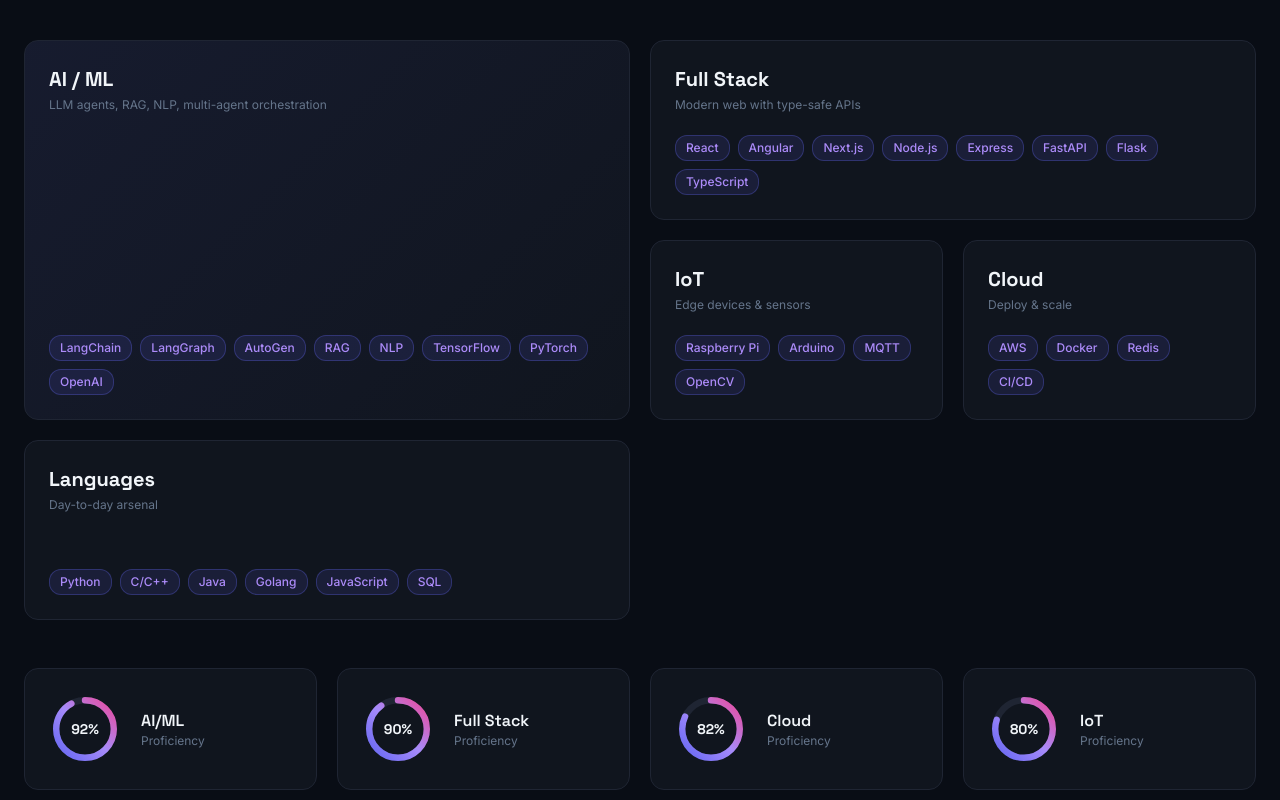
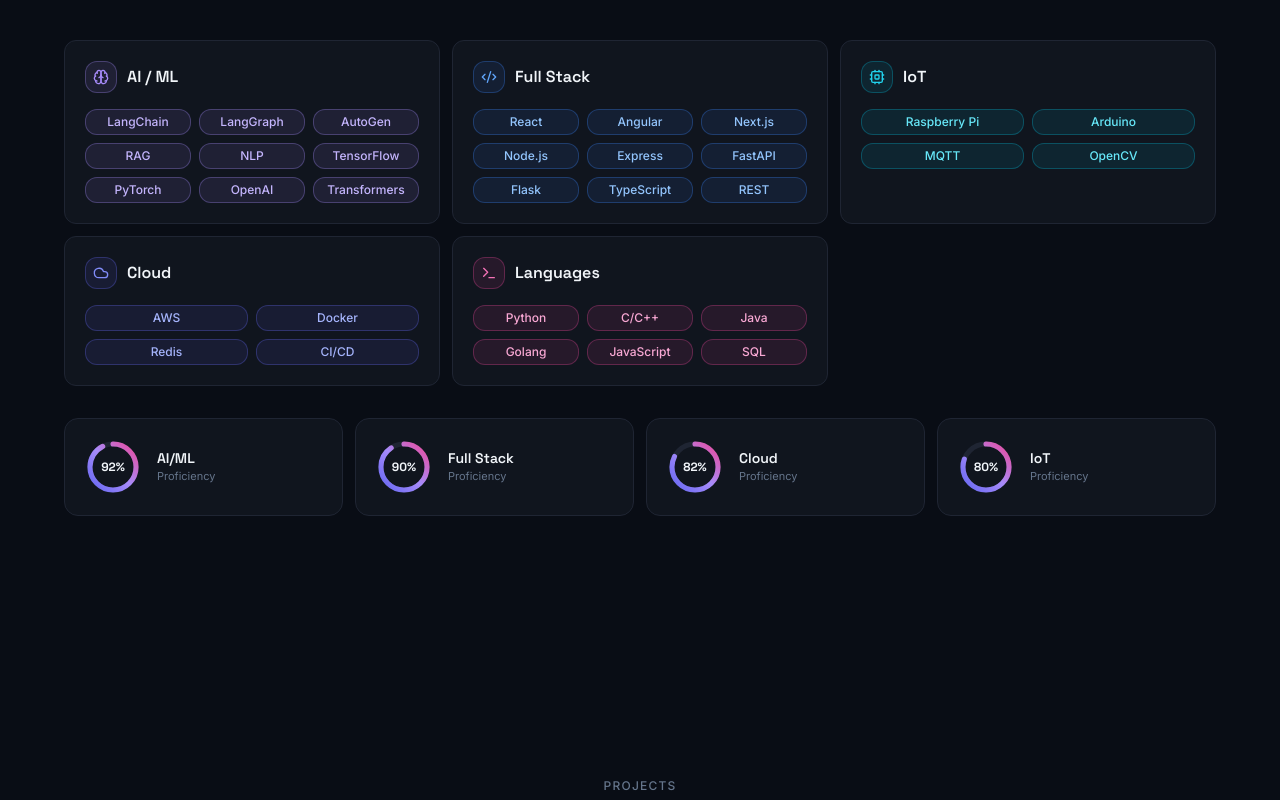
Before and after one commit to DarshaK1Just/darshak-ai-nexus, a React (Vite) app: page / in a window 1280 px wide. Shown: the part 1700-2500 px from the top of the page. Built offline with nearby package versions, Linux system fonts and the light colour scheme.

Commit message:
Changes
Co-authored-by: DarshaK1Just <88178092+DarshaK1Just@users.noreply.github.com>

```diff
--- a/src/components/SkillsSection.tsx
+++ b/src/components/SkillsSection.tsx
@@ -1,44 +1,86 @@
 import { useReveal, useInViewOnce } from '@/hooks/use-reveal';
 import { useEffect, useState } from 'react';
+import { Brain, Code2, Cpu, Cloud, Terminal } from 'lucide-react';
 
-const groups = [
+type Tone = 'violet' | 'blue' | 'cyan' | 'indigo' | 'pink';
+
+const groups: {
+  key: string;
+  title: string;
+  icon: any;
+  tone: Tone;
+  cols: string;
+  skills: string[];
+}[] = [
   {
     key: 'ai',
     title: 'AI / ML',
-    desc: 'LLM agents, RAG, NLP, multi-agent orchestration',
-    skills: ['LangChain', 'LangGraph', 'AutoGen', 'RAG', 'NLP', 'TensorFlow', 'PyTorch', 'OpenAI'],
-    span: 'lg:col-span-2 lg:row-span-2',
-    tint: 'rgba(99,102,241,0.08)',
+    icon: Brain,
+    tone: 'violet',
+    cols: 'grid-cols-3',
+    skills: ['LangChain', 'LangGraph', 'AutoGen', 'RAG', 'NLP', 'TensorFlow', 'PyTorch', 'OpenAI', 'Transformers'],
   },
   {
     key: 'fs',
     title: 'Full Stack',
-    desc: 'Modern web with type-safe APIs',
-    skills: ['React', 'Angular', 'Next.js', 'Node.js', 'Express', 'FastAPI', 'Flask', 'TypeScript'],
-    span: 'lg:col-span-2',
+    icon: Code2,
+    tone: 'blue',
+    cols: 'grid-cols-3',
+    skills: ['React', 'Angular', 'Next.js', 'Node.js', 'Express', 'FastAPI', 'Flask', 'TypeScript', 'REST'],
   },
   {
     key: 'iot',
     title: 'IoT',
-    desc: 'Edge devices & sensors',
+    icon: Cpu,
+    tone: 'cyan',
+    cols: 'grid-cols-2',
     skills: ['Raspberry Pi', 'Arduino', 'MQTT', 'OpenCV'],
-    span: '',
   },
   {
     key: 'cloud',
     title: 'Cloud',
-    desc: 'Deploy & scale',
+    icon: Cloud,
+    tone: 'indigo',
+    cols: 'grid-cols-2',
     skills: ['AWS', 'Docker', 'Redis', 'CI/CD'],
-    span: '',
   },
   {
     key: 'lang',
     title: 'Languages',
-    desc: 'Day-to-day arsenal',
+    icon: Terminal,
+    tone: 'pink',
+    cols: 'grid-cols-3',
     skills: ['Python', 'C/C++', 'Java', 'Golang', 'JavaScript', 'SQL'],
-    span: 'lg:col-span-2',
   },
 ];
+
+const toneStyles: Record<Tone, { bg: string; border: string; text: string; glow: string; icon: string }> = {
+  violet: { bg: 'rgba(167,139,250,0.10)', border: 'rgba(167,139,250,0.30)', text: '#C4B5FD', glow: 'rgba(167,139,250,0.45)', icon: '#A78BFA' },
+  blue: { bg: 'rgba(59,130,246,0.10)', border: 'rgba(59,130,246,0.30)', text: '#93C5FD', glow: 'rgba(59,130,246,0.45)', icon: '#60A5FA' },
+  cyan: { bg: 'rgba(6,182,212,0.10)', border: 'rgba(6,182,212,0.30)', text: '#67E8F9', glow: 'rgba(6,182,212,0.45)', icon: '#22D3EE' },
+  indigo: { bg: 'rgba(99,102,241,0.10)', border: 'rgba(99,102,241,0.30)', text: '#A5B4FC', glow: 'rgba(99,102,241,0.45)', icon: '#818CF8' },
+  pink: { bg: 'rgba(236,72,153,0.10)', border: 'rgba(236,72,153,0.30)', text: '#F9A8D4', glow: 'rgba(236,72,153,0.45)', icon: '#F472B6' },
+};
+
+function TechTag({ label, tone }: { label: string; tone: Tone }) {
+  const t = toneStyles[tone];
+  return (
+    <span
+      className="inline-flex items-center justify-center px-2.5 py-1 rounded-md text-xs font-medium transition-all duration-200 cursor-default"
+      style={{ background: t.bg, border: `1px solid ${t.border}`, color: t.text }}
+      onMouseEnter={(e) => {
+        (e.currentTarget as HTMLSpanElement).style.boxShadow = `0 0 14px ${t.glow}`;
+        (e.currentTarget as HTMLSpanElement).style.transform = 'translateY(-1px)';
+      }}
+      onMouseLeave={(e) => {
+        (e.currentTarget as HTMLSpanElement).style.boxShadow = '';
+        (e.currentTarget as HTMLSpanElement).style.transform = '';
+      }}
+    >
+      {label}
+    </span>
+  );
+}
 
 const topSkills = [
   { name: 'AI/ML', value: 92 },
@@ -68,8 +110,8 @@ function Ring({ value, label, idx }: { value: number; label: string; idx: number
   const offset = c - (v / 100) * c;
 
   return (
-    <div ref={ref} className="card-surface p-5 flex items-center gap-4" style={{ transitionDelay: `${idx * 80}ms` }}>
-      <div className="relative w-20 h-20">
+    <div ref={ref} className="card-surface p-4 flex items-center gap-3" style={{ transitionDelay: `${idx * 80}ms` }}>
+      <div className="relative w-16 h-16 shrink-0">
         <svg viewBox="0 0 100 100" className="w-full h-full -rotate-90">
           <defs>
             <linearGradient id={`g-${idx}`} x1="0" x2="1" y1="0" y2="1">
@@ -79,25 +121,15 @@ function Ring({ value, label, idx }: { value: number; label: string; idx: number
             </linearGradient>
           </defs>
           <circle cx="50" cy="50" r={r} stroke="hsl(var(--border))" strokeWidth="8" fill="none" />
-          <circle
-            cx="50"
-            cy="50"
-            r={r}
-            stroke={`url(#g-${idx})`}
-            strokeWidth="8"
-            strokeLinecap="round"
-            fill="none"
-            strokeDasharray={c}
-            strokeDashoffset={offset}
-          />
+          <circle cx="50" cy="50" r={r} stroke={`url(#g-${idx})`} strokeWidth="8" strokeLinecap="round" fill="none" strokeDasharray={c} strokeDashoffset={offset} />
         </svg>
-        <div className="absolute inset-0 flex items-center justify-center font-display font-bold text-sm">
+        <div className="absolute inset-0 flex items-center justify-center font-display font-bold text-xs">
           {Math.round(v)}%
         </div>
       </div>
       <div>
-        <div className="font-display font-semibold">{label}</div>
-        <div className="text-xs text-muted-foreground">Proficiency</div>
+        <div className="font-display font-semibold text-sm">{label}</div>
+        <div className="text-[11px] text-muted-foreground">Proficiency</div>
       </div>
     </div>
   );
@@ -113,27 +145,36 @@ export function SkillsSection() {
           <h2 className="section-title">A <span className="text-gradient">full-stack</span> toolkit</h2>
         </div>
 
-        {/* Bento grid */}
-        <div className="grid grid-cols-1 md:grid-cols-2 lg:grid-cols-4 gap-4 md:gap-5 auto-rows-[180px] mb-12">
-          {groups.map((g) => (
-            <div
-              key={g.key}
-              className={`card-surface p-6 flex flex-col ${g.span}`}
-              style={{ background: g.tint ? `linear-gradient(135deg, ${g.tint}, transparent), hsl(var(--surface))` : undefined }}
-            >
-              <div className="font-display font-bold text-xl mb-1">{g.title}</div>
-              <div className="text-xs text-muted-foreground mb-4">{g.desc}</div>
-              <div className="flex flex-wrap gap-2 mt-auto">
-                {g.skills.map((s) => (
-                  <span key={s} className="chip">{s}</span>
-                ))}
+        <div className="grid grid-cols-1 md:grid-cols-2 lg:grid-cols-3 gap-3 mb-8 max-w-6xl mx-auto">
+          {groups.map((g) => {
+            const t = toneStyles[g.tone];
+            const Icon = g.icon;
+            return (
+              <div
+                key={g.key}
+                className="rounded-xl p-5 transition-all duration-300 hover:-translate-y-0.5"
+                style={{ background: 'hsl(var(--surface))', border: '1px solid hsl(var(--border))' }}
+                onMouseEnter={(e) => { (e.currentTarget as HTMLDivElement).style.borderColor = t.border; }}
+                onMouseLeave={(e) => { (e.currentTarget as HTMLDivElement).style.borderColor = ''; }}
+              >
+                <div className="flex items-center gap-2.5 mb-4">
+                  <span
+                    className="inline-flex items-center justify-center w-8 h-8 rounded-md"
+                    style={{ background: t.bg, border: `1px solid ${t.border}`, color: t.icon }}
+                  >
+                    <Icon className="w-4 h-4" />
+                  </span>
+                  <div className="font-display font-semibold text-base">{g.title}</div>
+                </div>
+                <div className={`grid ${g.cols} gap-2`}>
+                  {g.skills.map((s) => <TechTag key={s} label={s} tone={g.tone} />)}
+                </div>
               </div>
-            </div>
-          ))}
+            );
+          })}
         </div>
 
-        {/* Top 4 proficiency rings */}
-        <div className="grid grid-cols-2 lg:grid-cols-4 gap-4 md:gap-5">
+        <div className="grid grid-cols-2 lg:grid-cols-4 gap-3 max-w-6xl mx-auto">
           {topSkills.map((s, i) => <Ring key={s.name} value={s.value} label={s.name} idx={i} />)}
         </div>
       </div>
```
